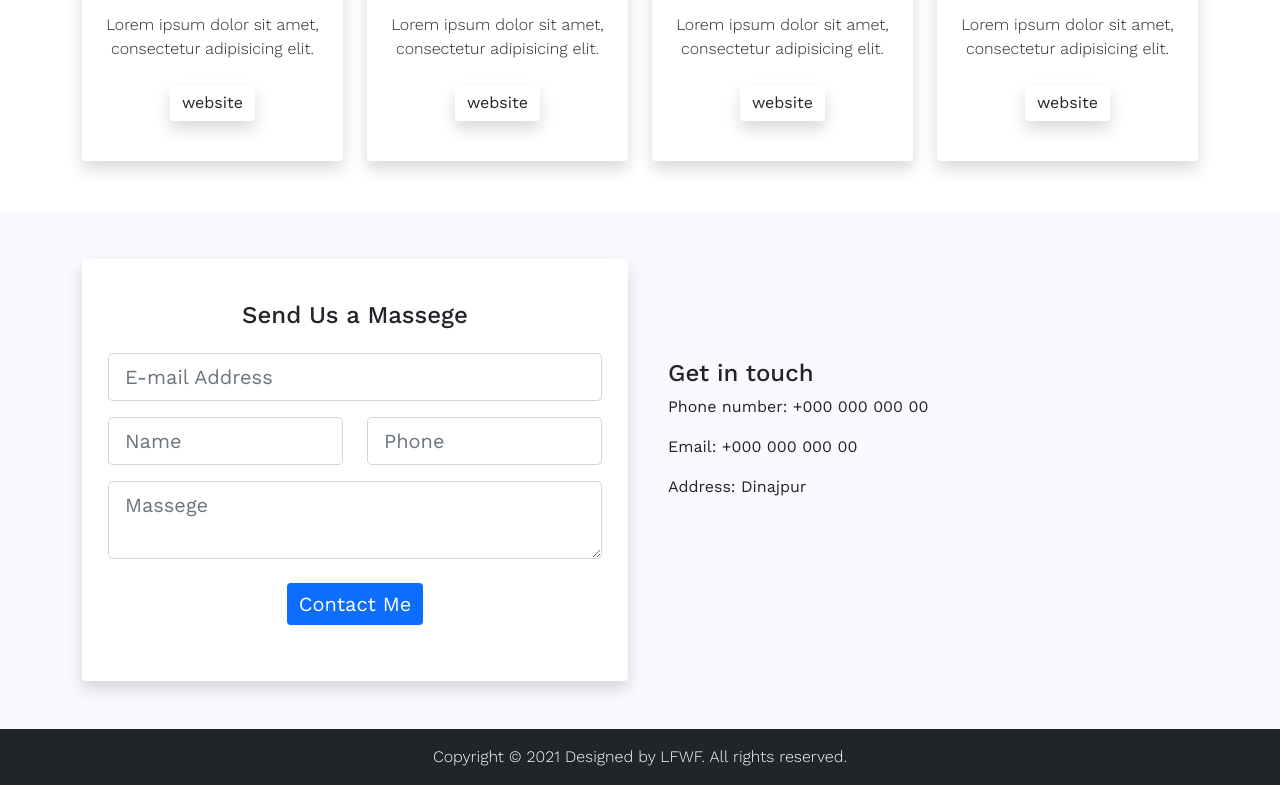
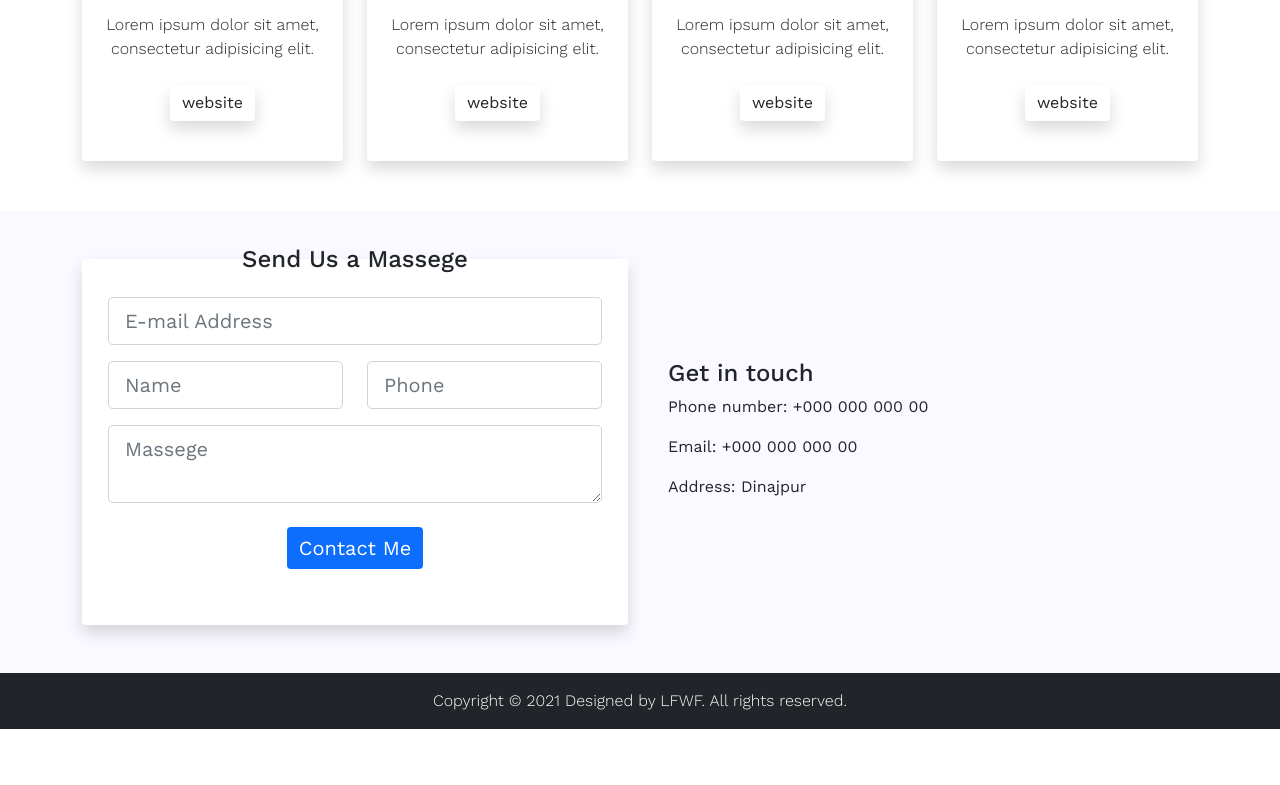
Before and after one commit to abu-sufian-opu/Class-Assignment-31, a plain HTML site: page index.html in a window 1280 px wide. Shown: the part 1837-2622 px from the top of the page. After the commit the page ends 2566 px from the top, so only its background shows below. Drawn offline with nearby package versions, Linux system fonts and the light colour scheme.

Commit message:
Update index.html

```diff
--- a/index.html
+++ b/index.html
@@ -264,9 +264,9 @@
         <div class="row">
           <div class="col-lg-6">
             <div class="contact-form text-center">
-              <div class="card border-0 shadow pt-5 pb-3 px-3">
+              <div class="card border-0 shadow p-3">
                 <div class="card-body">
-                  <h4 class="my-4">Send Us a Massege</h4>
+                  <h4 class="mb-4">Send Us a Massege</h4>
                   <form action="#">
                     <input type="email" class="form-control form-control-lg mb-3" placeholder="E-mail Address">
                     <div class="row mb-3">
```
